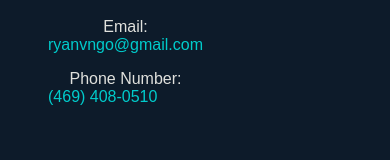
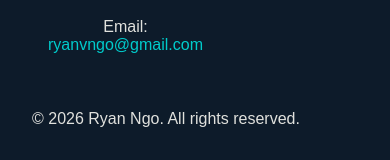
Before and after one commit to ryanvngo87/ryan-ngo-portfolio-main, a React (Create React App) app: page /experience in a window 390 px wide. Shown: the part 409-569 px from the top of the page. Built offline with nearby package versions, Linux system fonts and the light colour scheme.

Commit message:
Removed phone number from Footer component

```diff
--- a/src/components/Footer.js
+++ b/src/components/Footer.js
@@ -41,9 +41,6 @@ function Footer() {
             <ul>
                 <li>Email: <a href="mailto:ryanvngo@gmail.com">ryanvngo@gmail.com</a></li>
             </ul>
-            <ul>
-                <li>Phone Number: <a href="tel:+4694080510">(469) 408-0510</a></li>
-            </ul>
         </section>
         <div className="footer-bottom">
             <p>&copy; {new Date().getFullYear()} Ryan Ngo. All rights reserved.</p>
```
